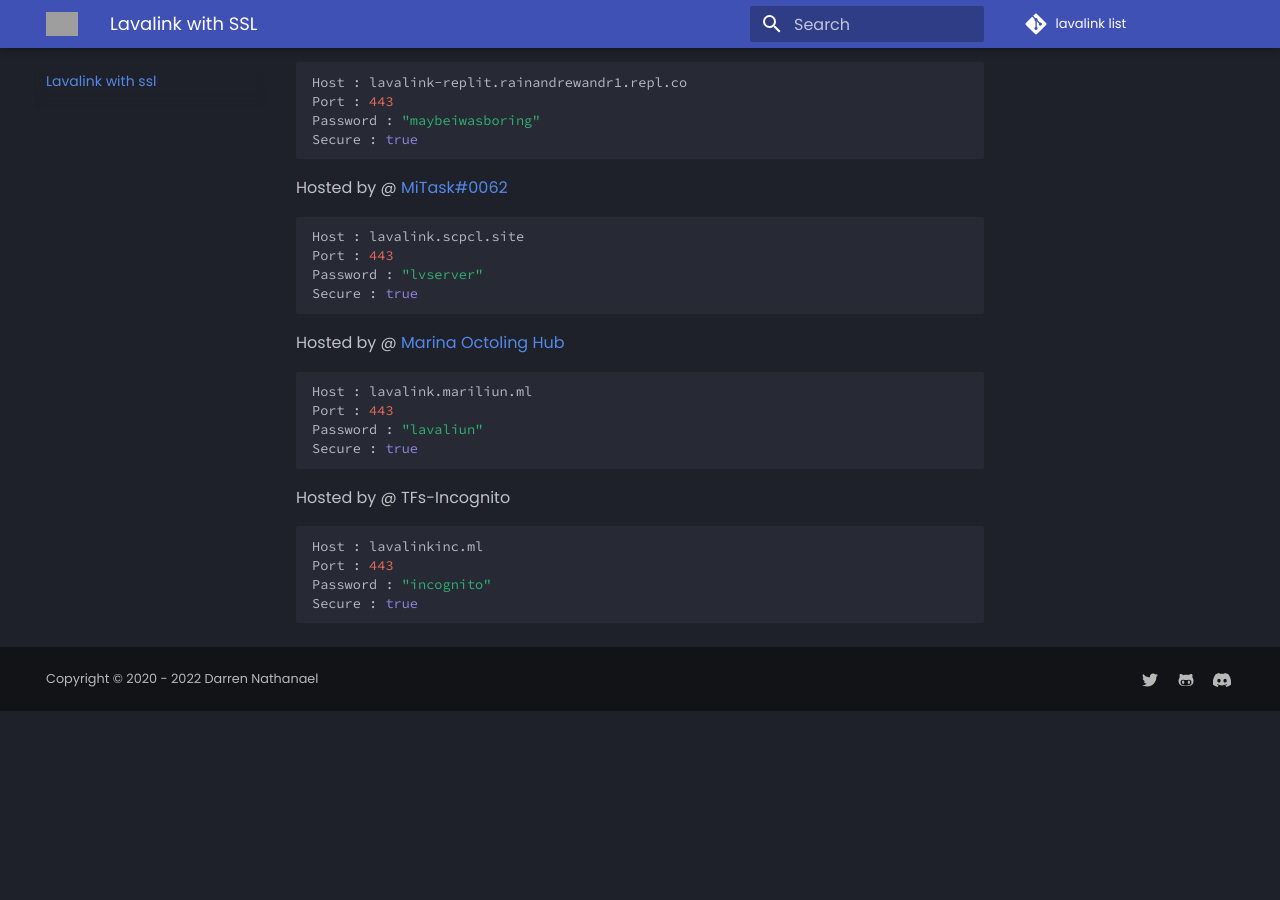
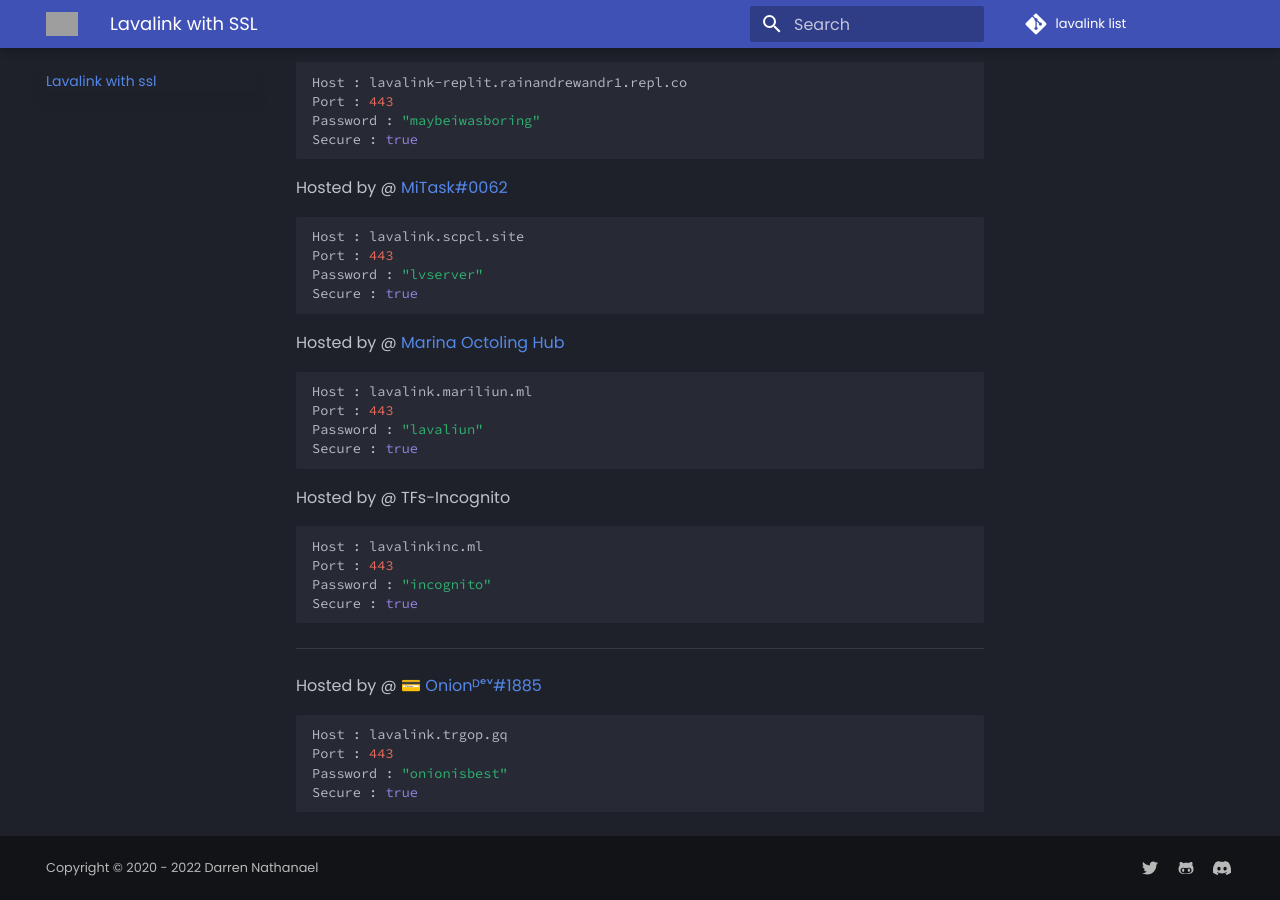
Before and after one commit to DarrenOfficial/lavalink-list, an MkDocs documentation site: the page built from docs/SSL/lavalink-with-ssl.md, in a window 1280 px wide and 900 px high, scrolled down 826 px. Built offline with MkDocs 1.6.1 and Material for MkDocs 9.7.7, drawn with Linux system fonts in a browser that asks for light colours; comment, search, counter and statistics services are not loaded; before the commit the page ends 1537 px from its top, so only the background shows below that; grey boxes are pictures that could not be loaded.

Commit message:
Update lavalink-with-ssl.md

````diff
--- a/docs/SSL/lavalink-with-ssl.md
+++ b/docs/SSL/lavalink-with-ssl.md
@@ -61,3 +61,11 @@ Port : 443
 Password : "incognito"
 Secure : true
 ```
+---
+Hosted by @ [💳 Onionᴰᵉᵛ#1885](https://trgop.gq/youtube)
+```bash
+Host : lavalink.trgop.gq
+Port : 443
+Password : "onionisbest"
+Secure : true
+```
````
